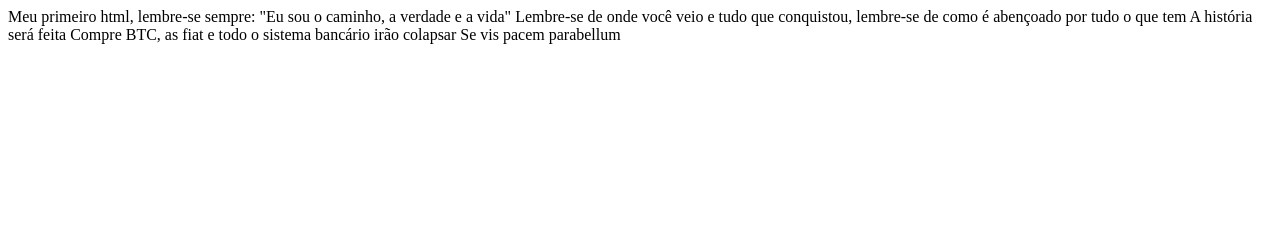
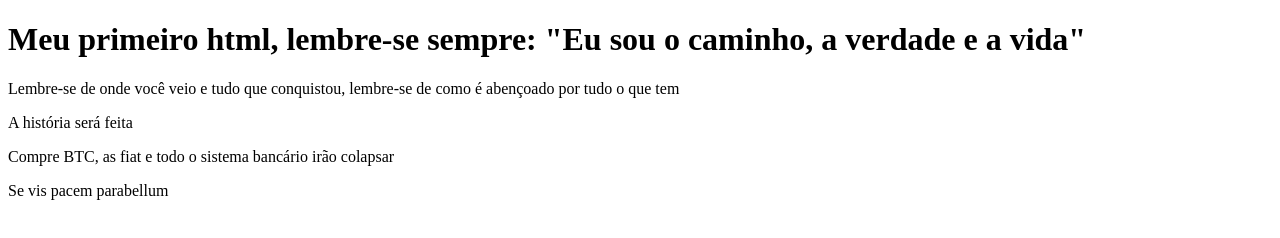
Before and after one commit to 21gabrielfelix/Estudos-front-end, a plain HTML site: page aula html/estudo.html in a window 1280 px wide. Drawn offline with Linux system fonts and the light colour scheme.

Commit message:
parágrafos e título configurados

```diff
--- a/aula html/estudo.html
+++ b/aula html/estudo.html
@@ -7,10 +7,10 @@
     </title>
      </head>
   <body>
-Meu primeiro html, lembre-se sempre: "Eu sou o caminho, a verdade e a vida"
-Lembre-se de onde você veio e tudo que conquistou, lembre-se de como é abençoado por tudo o que tem
-A história será feita
-Compre BTC, as fiat e todo o sistema bancário irão colapsar
-Se vis pacem parabellum
+    <h1>Meu primeiro html, lembre-se sempre: "Eu sou o caminho, a verdade e a vida"</h1>
+<p>Lembre-se de onde você veio e tudo que conquistou, lembre-se de como é abençoado por tudo o que tem </p>
+<p>A história será feita</p>
+<p>Compre BTC, as fiat e todo o sistema bancário irão colapsar</p>
+<p>Se vis pacem parabellum</p>
   </body>
 </html>
```
